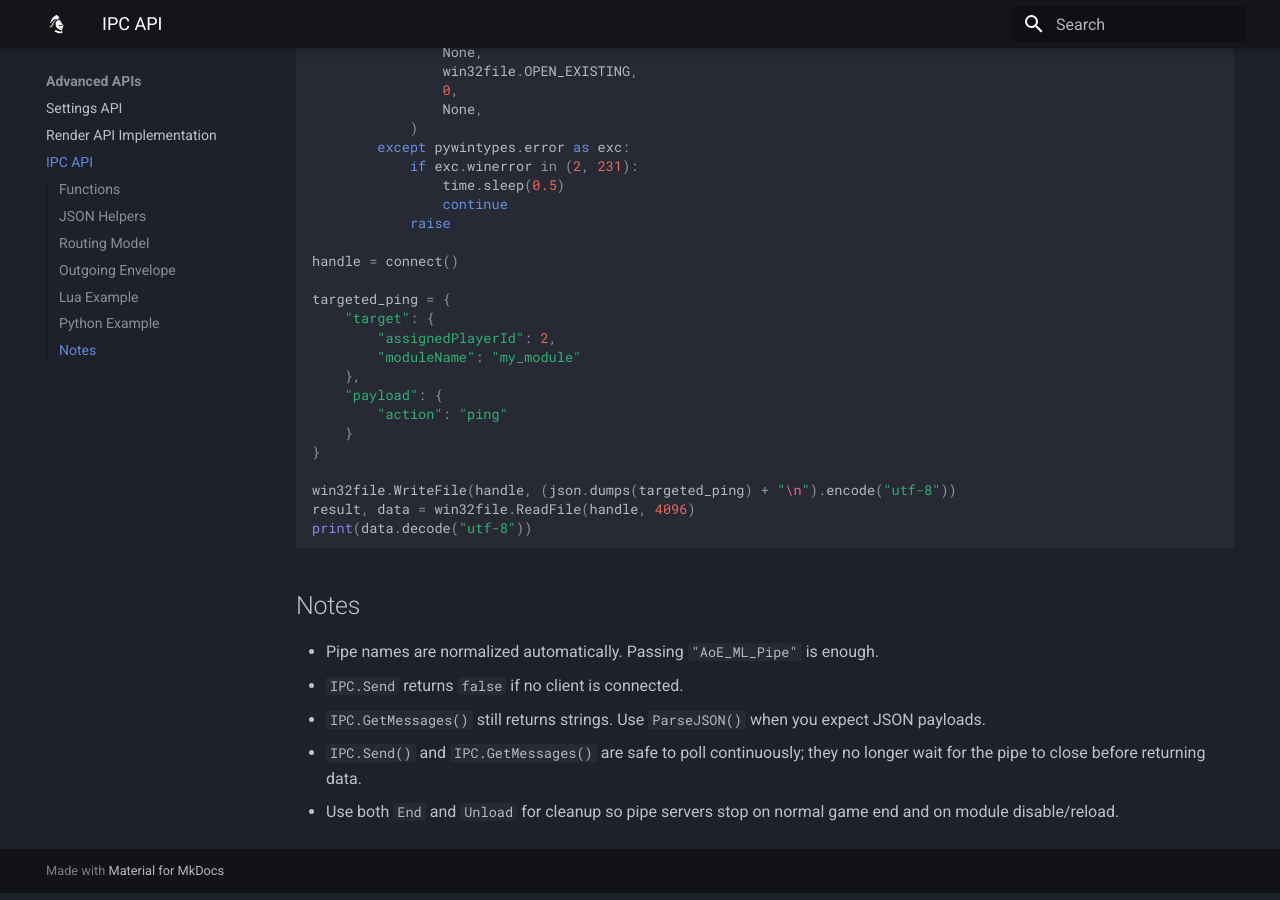
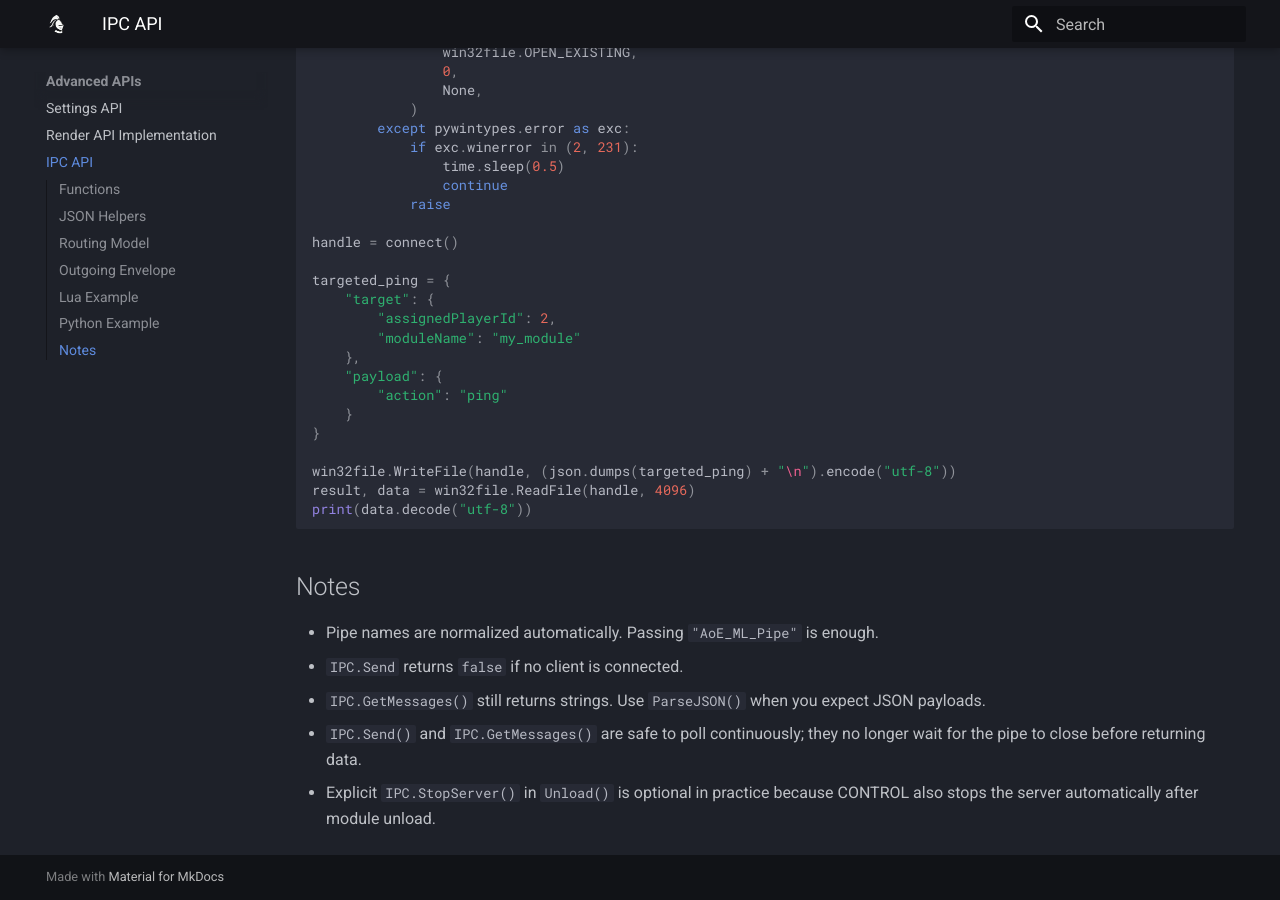
Before and after one commit to aoe2control/aoe2control.github.io, an MkDocs documentation site: the page built from docs/ipc-api.md, in a window 1280 px wide and 900 px high, scrolled down 2797 px. Built offline with MkDocs 1.6.1 and Material for MkDocs 9.7.7, drawn with Linux system fonts in a browser that asks for light colours; some of the changed text lies outside the part shown.

Commit message:
Adjusted IPC.StopServer explanation

````diff
--- a/docs/ipc-api.md
+++ b/docs/ipc-api.md
@@ -81,11 +81,10 @@
     end
 end
 
-function End()
-    IPC.StopServer()
-end
-
 function Unload()
+    -- Not required in theory: CONTROL stops the server automatically
+    -- after the module is unloaded. Keeping this is still fine as
+    -- explicit cleanup.
     IPC.StopServer()
 end
 ```
@@ -141,4 +140,4 @@
 - `IPC.Send` returns `false` if no client is connected.
 - `IPC.GetMessages()` still returns strings. Use `ParseJSON()` when you expect JSON payloads.
 - `IPC.Send()` and `IPC.GetMessages()` are safe to poll continuously; they no longer wait for the pipe to close before returning data.
-- Use both `End` and `Unload` for cleanup so pipe servers stop on normal game end and on module disable/reload.
+- Explicit `IPC.StopServer()` in `Unload()` is optional in practice because CONTROL also stops the server automatically after module unload.
````
Also changed, not shown: site/ipc-api/index.html, site/search/search_index.json, 2 other files.
